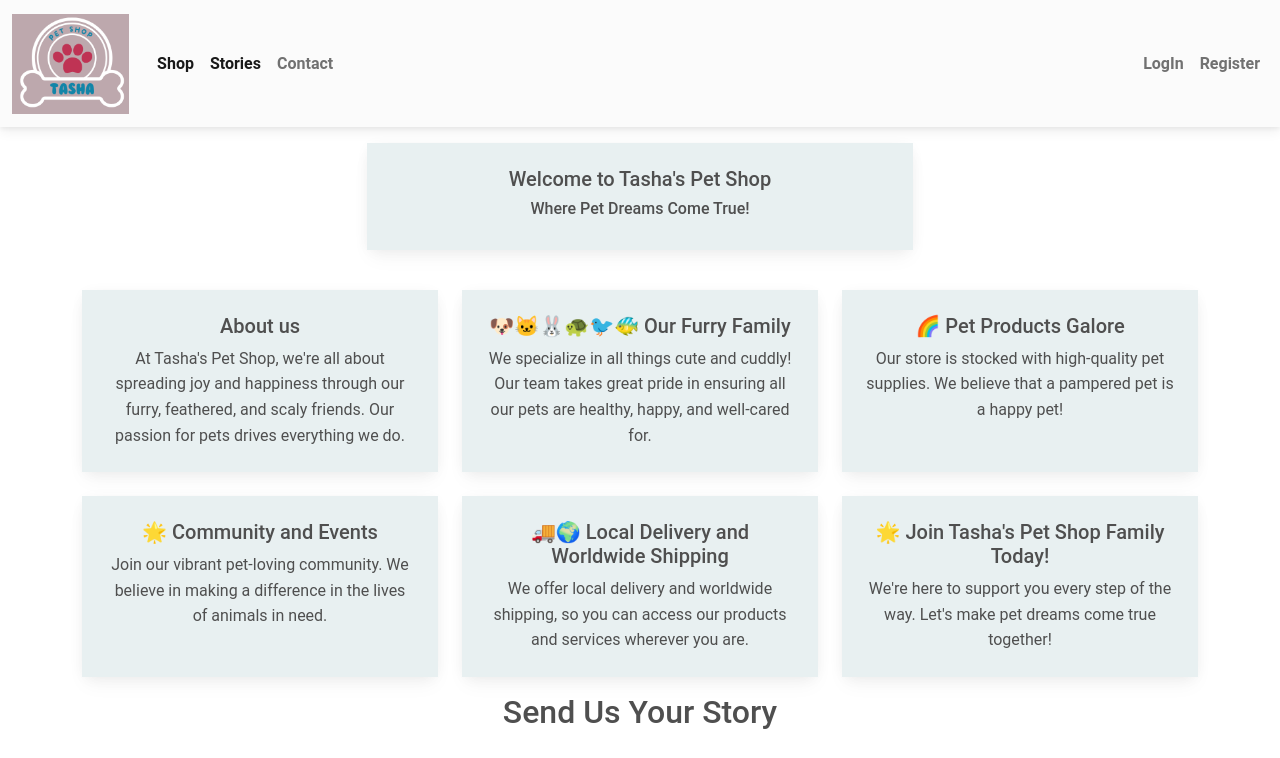
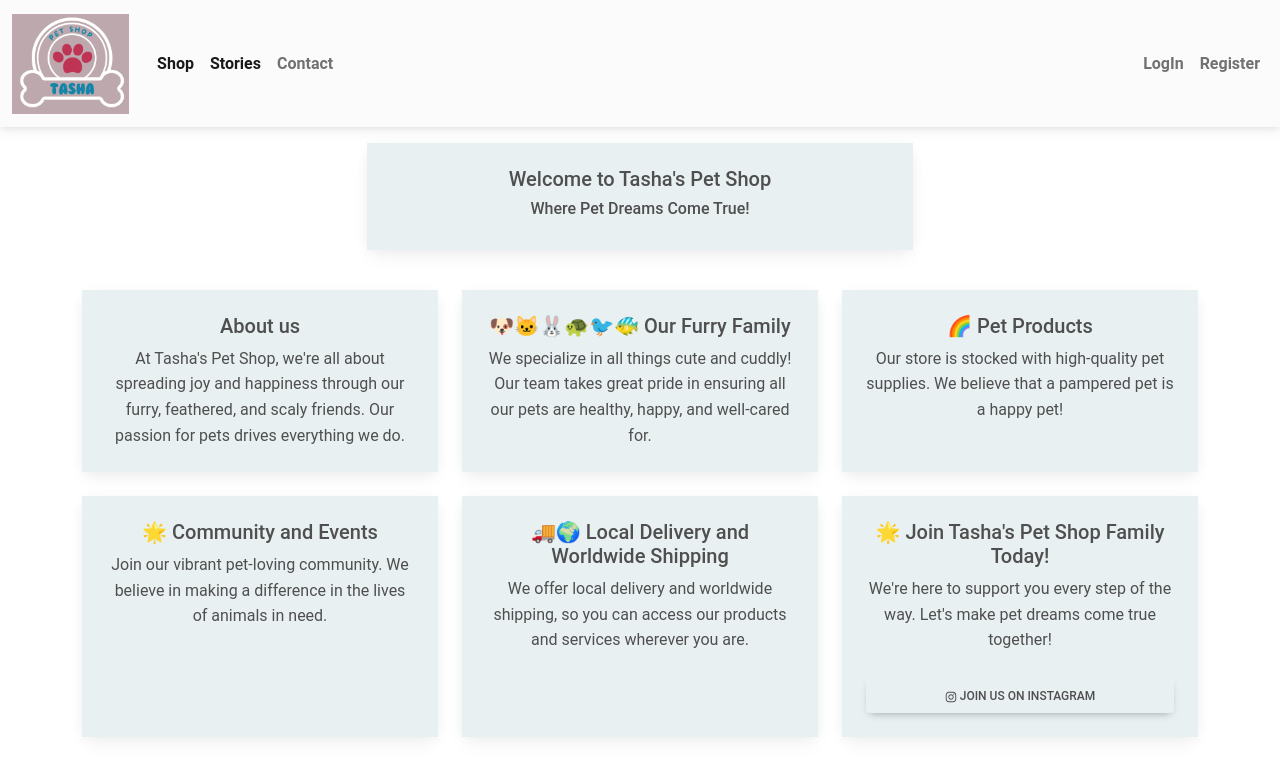
Before and after one commit to tamarazivkovic994/Pet-shop, a React (Create React App) app in the folder Front/: page / in a window 1280 px wide. Shown: the top 758 px of the page. Built offline with nearby package versions, Linux system fonts and the light colour scheme.

Commit message:
btn update
insta btn on one of the sections

```diff
--- a/Front/package.json
+++ b/Front/package.json
@@ -20,6 +20,7 @@
     "react": "^18.2.0",
     "react-bootstrap": "^2.9.1",
     "react-dom": "^18.2.0",
+    "react-icons": "^4.11.0",
     "react-redux": "^8.1.2",
     "react-responsive-carousel": "^3.2.23",
     "react-router-dom": "^6.15.0",
--- a/Front/src/pages/Home.js
+++ b/Front/src/pages/Home.js
@@ -7,7 +7,9 @@ import {
   MDBContainer,
   MDBRow,
   MDBCol,
+  MDBBtn,
 } from "mdb-react-ui-kit";
+import { FaInstagram } from 'react-icons/fa';
 import SendStory from "../components/SendStory";
 
 const Home = () => {
@@ -43,7 +45,7 @@ const Home = () => {
           emoji="🐶🐱🐰🐢🐦🐠"
         />
         <ContentSection
-          subtitle="Pet Products Galore"
+          subtitle="Pet Products"
           text="Our store is stocked with high-quality pet supplies. We believe that a pampered pet is a happy pet!"
           emoji="🌈"
         />
@@ -61,6 +63,7 @@ const Home = () => {
           subtitle="Join Tasha's Pet Shop Family Today!"
           text="We're here to support you every step of the way. Let's make pet dreams come true together!"
           emoji="🌟"
+          instagramBtn={true}
         />
       </MDBRow>
 
@@ -74,7 +77,7 @@ const Home = () => {
   );
 };
 
-const ContentSection = ({ subtitle, text, emoji }) => {
+const ContentSection = ({ subtitle, text, emoji, instagramBtn }) => {
   return (
     <MDBCol>
       <MDBCard className="h-100">
@@ -83,6 +86,13 @@ const ContentSection = ({ subtitle, text, emoji }) => {
             {emoji} {subtitle}
           </MDBCardTitle>
           <MDBCardText>{text}</MDBCardText>
+          {
+             instagramBtn && (
+              <MDBBtn href="https://www.instagram.com/all_about_doggos_/" target="_blank" color="pink" className="mt-2">
+                <FaInstagram /> Join us on Instagram
+              </MDBBtn>
+            )
+          }
         </MDBCardBody>
       </MDBCard>
     </MDBCol>
```
Also changed, not shown: 1 other file (tests, documents, lock files or other folders).
